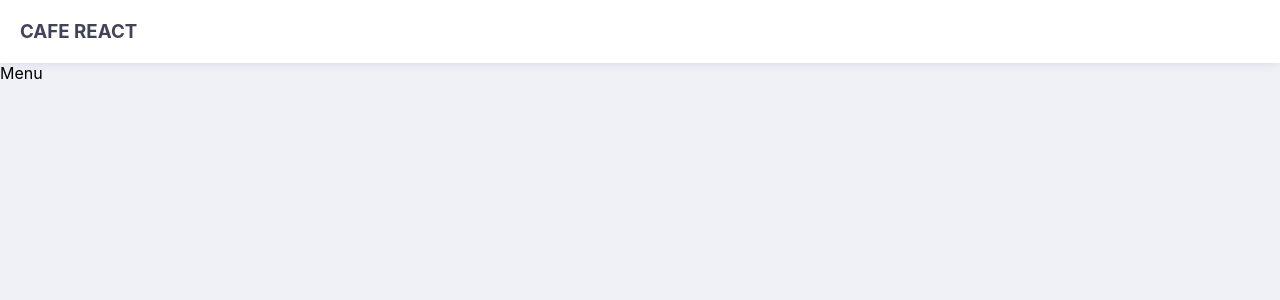
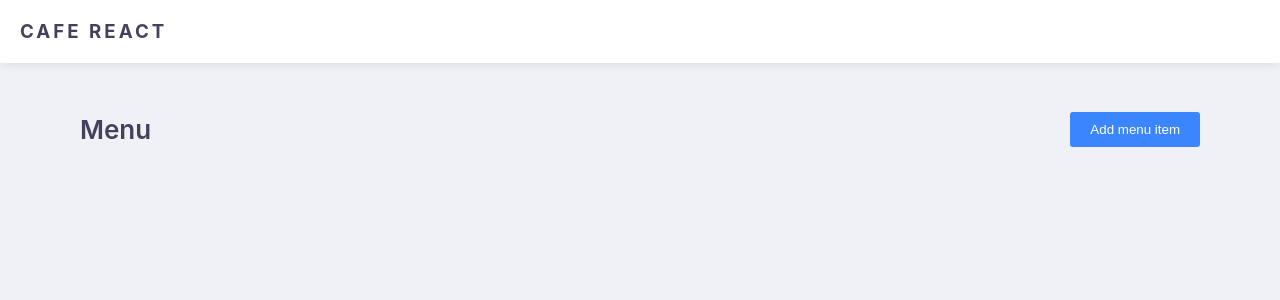
Before and after one commit to MohamedShawkyBayoumi/Cafe-React-Test-App, a React (Create React App) app: page / in a window 1280 px wide. Shown: the top 300 px of the page. Built offline with nearby package versions, Linux system fonts and the light colour scheme.

Commit message:
add main head section with styles

```diff
--- a/src/App.css
+++ b/src/App.css
@@ -2,6 +2,7 @@ header {
   padding: 20px 20px;
   background-color: #fff;
   box-shadow: 0 0 10px #d6d6e2;
+  margin-bottom: 25px;
 }
 
 header h3 {
@@ -11,8 +12,39 @@ header h3 {
 header h3 a {
   text-decoration: none;
   color: #43425d;
+  letter-spacing: 3px;
 }
 
 header h3 a:hover {
   color: #7d7c9c;
 }
+
+main {
+  padding: 0 80px;
+}
+
+.main-head {
+  display: flex;
+  justify-content: space-between;
+  align-items: center;
+  margin-bottom: 20px;
+}
+
+.main-head h3 {
+  color: #43425d;
+  font-weight: 600;
+  font-size: 26px;
+}
+
+button {
+  cursor: pointer;
+  background-color: #3b86ff;
+  color: #fff;
+  border: none;
+  padding: 10px 20px;
+  border-radius: 3px;
+}
+
+button:hover {
+  background-color: #69a2ff;
+}
--- a/src/pages/AddMenuItem.js
+++ b/src/pages/AddMenuItem.js
@@ -3,7 +3,9 @@ import React from 'react';
 const AddMenuItem = () => {
     return (
         <main>
-            AddMenuItem
+            <section className="main-head">
+                <h3>Add Menu Item</h3>
+            </section>
         </main>
     )
 }
--- a/src/pages/Menu.js
+++ b/src/pages/Menu.js
@@ -1,9 +1,14 @@
 import React from 'react';
 
-const Menu = () => {
+const Menu = ({ history }) => {
     return (
         <main>
-            Menu
+            <section className="main-head">
+                <h3>Menu</h3>
+                <div>
+                    <button onClick={() => history.push('/AddMenuItem')}>Add menu item</button>
+                </div>
+            </section>
         </main>
     )
 }
```
